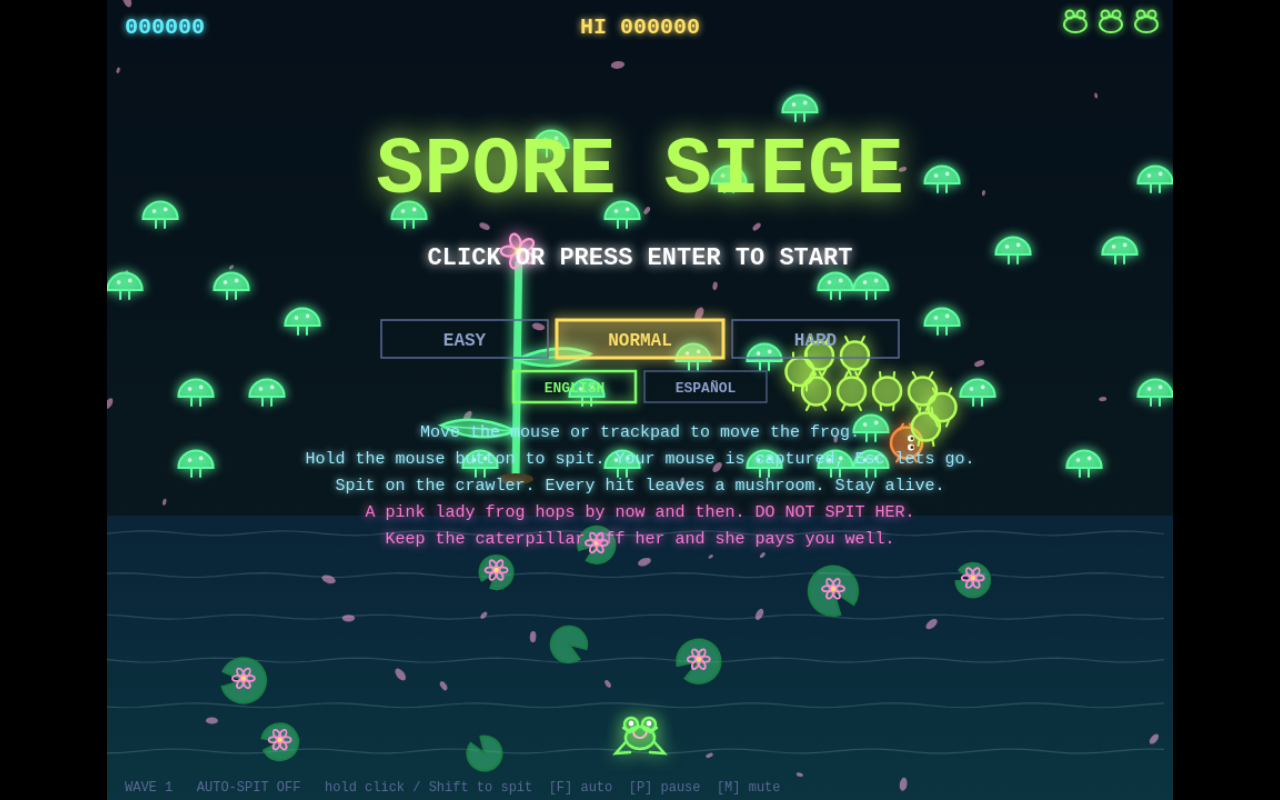
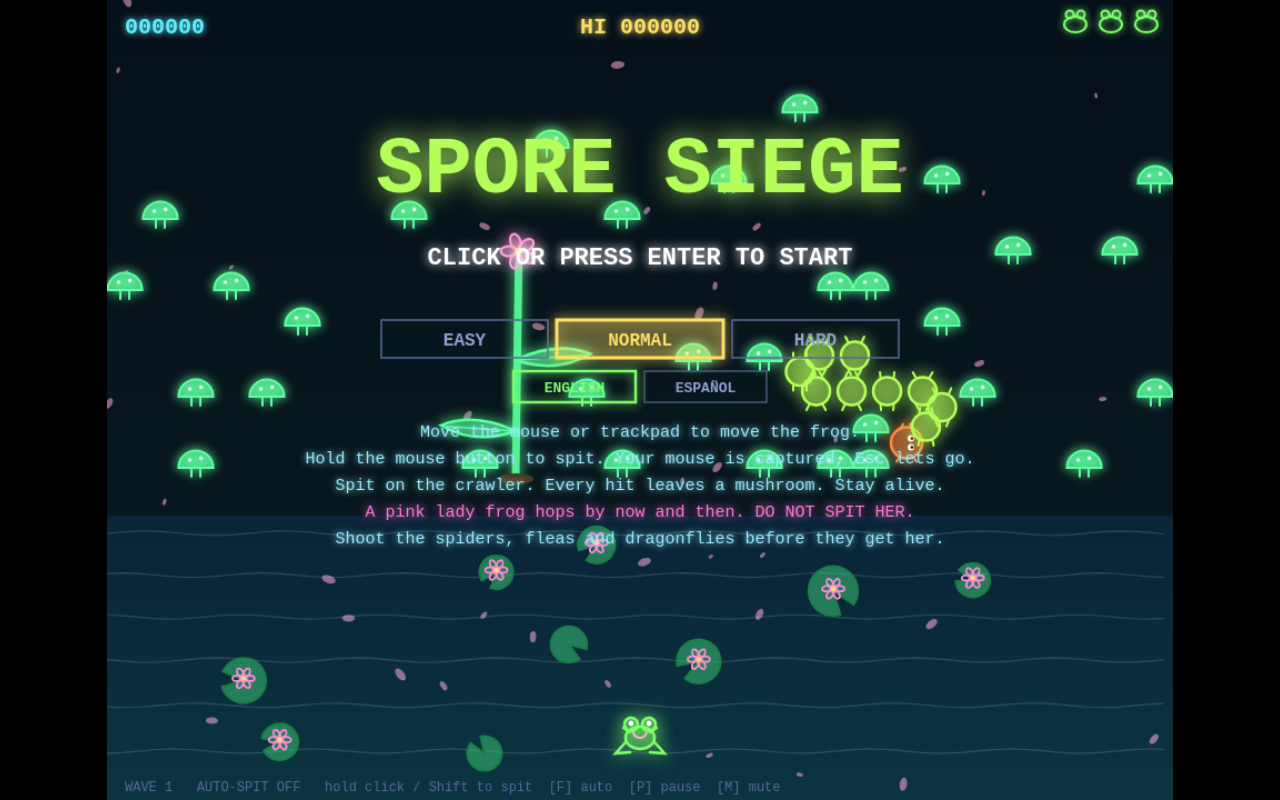
Before and after one commit to boweryking/moon-attack-, a plain HTML site: page docs/spore-siege/index.html in a window 1280 px wide. Drawn offline with Linux system fonts and the light colour scheme; animation ran at ten frames a second.

Commit message:
Spore Siege: lady frog now killed by spider/flea/scorpion/dragonflies, not the caterpillar; updated instructions
Co-Authored-By: Claude Sonnet 5.5 <noreply@anthropic.com>
Claude-Session: https://claude.ai/code/session_01N8XB2KBaB6aHxcjFUhZvv9

```diff
--- a/docs/spore-siege/index.html
+++ b/docs/spore-siege/index.html
@@ -30,12 +30,12 @@ const DIFFS = { easy: { lives: 5, tick: 1.3, heads: .5, enemy: 1.6, spd: .8 }, n
 let diff = 'normal'; try { diff = localStorage.getItem('spore-diff') || 'normal'; } catch (e) {} if (!DIFFS[diff]) diff = 'normal'; let D = DIFFS[diff];
 const TXT = {
   en: { tap_start: 'TAP TO START', click_start: 'CLICK OR PRESS ENTER TO START', hi: 'HI ', over: 'GAME OVER', score: 'SCORE ', tap_again: 'TAP TO PLAY AGAIN', click_again: 'CLICK OR PRESS ENTER TO PLAY AGAIN', paused: 'PAUSED', tap_resume: 'TAP TO RESUME', click_resume: 'PRESS P OR CLICK TO RESUME', wave: 'WAVE ', autospit: 'AUTO-SPIT ', on: 'ON', off: 'OFF', keys: '   hold click / Shift to spit  [F] auto  [P] pause  [M] mute',
-    extra: 'EXTRA FROG', ghost: 'GHOST BUTTERFLY', freed: 'FREED!', lost: 'LOST HER', cursed: 'CURSED! NO SPITTING', made: 'SHE MADE IT! +2000', hexed: 'HEXED ', dont: "DON'T SPIT!", ladyfrog: 'LADY FROG!', donther: "DON'T SPIT HER.", keepaway: 'KEEP THE CATERPILLAR AWAY!', easy: 'EASY', normal: 'NORMAL', hard: 'HARD', diff: 'DIFFICULTY', lang: 'LANGUAGE', prizewon: 'PRIZE WON', ladies: 'LADIES ', loaded: 'LOADING...',
-    l_portrait: ['Touch and drag to move the frog.', 'He spits while your finger is down.', 'Hit the glowing crawler.', 'Do not let it reach you.', 'A pink lady frog will hop by.', 'DO NOT SPIT HER. Protect her!'], l_touch: ['Touch and drag to move the frog. He spits while your finger is down.', 'Hit the glowing crawler. Do not let it reach you.', 'A pink lady frog hops by now and then.', 'DO NOT SPIT HER. Keep the caterpillar off her!'], l_desk: ['Move the mouse or trackpad to move the frog.', 'Hold the mouse button to spit. Your mouse is captured, Esc lets go.', 'Spit on the crawler. Every hit leaves a mushroom. Stay alive.', 'A pink lady frog hops by now and then. DO NOT SPIT HER.', 'Keep the caterpillar off her and she pays you well.'],
+    extra: 'EXTRA FROG', ghost: 'GHOST BUTTERFLY', freed: 'FREED!', lost: 'LOST HER', cursed: 'CURSED! NO SPITTING', made: 'SHE MADE IT! +2000', hexed: 'HEXED ', dont: "DON'T SPIT!", ladyfrog: 'LADY FROG!', donther: "DON'T SPIT HER.", keepaway: 'KEEP THE BUGS AWAY FROM HER!', easy: 'EASY', normal: 'NORMAL', hard: 'HARD', diff: 'DIFFICULTY', lang: 'LANGUAGE', prizewon: 'PRIZE WON', ladies: 'LADIES ', loaded: 'LOADING...',
+    l_portrait: ['Touch and drag to move the frog.', 'He spits while your finger is down.', 'Hit the glowing crawler.', 'Do not let it reach you.', 'A pink lady frog will hop by.', 'DO NOT SPIT HER. Protect her!'], l_touch: ['Touch and drag to move the frog. He spits while your finger is down.', 'Hit the glowing crawler. Do not let it reach you.', 'A pink lady frog hops by now and then.', 'DO NOT SPIT HER. Shoot the bugs before they get her!'], l_desk: ['Move the mouse or trackpad to move the frog.', 'Hold the mouse button to spit. Your mouse is captured, Esc lets go.', 'Spit on the crawler. Every hit leaves a mushroom. Stay alive.', 'A pink lady frog hops by now and then. DO NOT SPIT HER.', 'Shoot the spiders, fleas and dragonflies before they get her.'],
     themes: ['SPRING MEADOW', 'SUMMER GARDEN', 'AUTUMN ORCHARD', 'WINTER POND'] },
   es: { tap_start: 'TOCA PARA EMPEZAR', click_start: 'CLIC O ENTER PARA EMPEZAR', hi: 'MÁX ', over: 'FIN DEL JUEGO', score: 'PUNTOS ', tap_again: 'TOCA PARA JUGAR DE NUEVO', click_again: 'CLIC O ENTER PARA JUGAR DE NUEVO', paused: 'PAUSA', tap_resume: 'TOCA PARA SEGUIR', click_resume: 'PULSA P O HAZ CLIC PARA SEGUIR', wave: 'NIVEL ', autospit: 'AUTO-ESCUPIR ', on: 'SÍ', off: 'NO', keys: '   mantén clic / Shift para escupir  [F] auto  [P] pausa  [M] mudo',
-    extra: '¡RANA EXTRA!', ghost: 'MARIPOSA FANTASMA', freed: '¡LIBRE!', lost: '¡LA PERDISTE!', cursed: '¡MALDITO! NO PUEDES ESCUPIR', made: '¡LO LOGRÓ! +2000', hexed: 'HECHIZO ', dont: '¡NO ESCUPAS!', ladyfrog: '¡RANA DAMA!', donther: 'NO LA ESCUPAS.', keepaway: '¡ALEJA A LA ORUGA!', easy: 'FÁCIL', normal: 'NORMAL', hard: 'DIFÍCIL', diff: 'DIFICULTAD', lang: 'IDIOMA', prizewon: 'PREMIO GANADO', ladies: 'RANAS DAMA ', loaded: 'CARGANDO...',
-    l_portrait: ['Toca y arrastra para mover la rana.', 'Escupe mientras tu dedo toca la pantalla.', 'Pégale a la oruga brillante.', 'No dejes que te alcance.', 'Pasará una rana dama rosa.', '¡NO LA ESCUPAS! Salva a 3 y ganas un premio.'], l_touch: ['Toca y arrastra para mover la rana. Escupe mientras tu dedo toca.', 'Pégale a la oruga brillante. No dejes que te alcance.', 'De vez en cuando pasa una rana dama rosa.', '¡NO LA ESCUPAS! Salva a 3 y ganas un premio.'], l_desk: ['Mueve el mouse o el trackpad para mover la rana.', 'Mantén el botón para escupir. El mouse se captura, Esc lo suelta.', 'Escúpele a la oruga. Cada golpe deja un hongo. Sigue con vida.', 'De vez en cuando pasa una rana dama rosa. ¡NO LA ESCUPAS!', 'Salva a 3 ranas dama y ganas un premio.'],
+    extra: '¡RANA EXTRA!', ghost: 'MARIPOSA FANTASMA', freed: '¡LIBRE!', lost: '¡LA PERDISTE!', cursed: '¡MALDITO! NO PUEDES ESCUPIR', made: '¡LO LOGRÓ! +2000', hexed: 'HECHIZO ', dont: '¡NO ESCUPAS!', ladyfrog: '¡RANA DAMA!', donther: 'NO LA ESCUPAS.', keepaway: '¡ALEJA A LOS BICHOS!', easy: 'FÁCIL', normal: 'NORMAL', hard: 'DIFÍCIL', diff: 'DIFICULTAD', lang: 'IDIOMA', prizewon: 'PREMIO GANADO', ladies: 'RANAS DAMA ', loaded: 'CARGANDO...',
+    l_portrait: ['Toca y arrastra para mover la rana.', 'Escupe mientras tu dedo toca la pantalla.', 'Pégale a la oruga brillante.', 'No dejes que te alcance.', 'Pasará una rana dama rosa.', '¡NO LA ESCUPAS! Cuídala de los bichos. Salva a 3 y ganas un premio.'], l_touch: ['Toca y arrastra para mover la rana. Escupe mientras tu dedo toca.', 'Pégale a la oruga brillante. No dejes que te alcance.', 'De vez en cuando pasa una rana dama rosa.', '¡NO LA ESCUPAS! Cuídala de los bichos. Salva a 3 y ganas un premio.'], l_desk: ['Mueve el mouse o el trackpad para mover la rana.', 'Mantén el botón para escupir. El mouse se captura, Esc lo suelta.', 'Escúpele a la oruga. Cada golpe deja un hongo. Sigue con vida.', 'De vez en cuando pasa una rana dama rosa. ¡NO LA ESCUPAS!', 'Dispara a arañas, pulgas y libélulas antes de que la atrapen. Salva a 3 y ganas un premio.'],
     themes: ['PRADO DE PRIMAVERA', 'JARDÍN DE VERANO', 'HUERTO DE OTOÑO', 'ESTANQUE DE INVIERNO'] },
 };
 const t = k => (TXT[LANG] && TXT[LANG][k]) || TXT.en[k] || k;
@@ -175,7 +175,7 @@ function stepSeg(s) {
 }
 const segXY = s => { const k = clamp(tickT / tickLen, 0, 1); return [lerp(cx(s.pc), cx(s.c), k), lerp(cyy(s.pr), cyy(s.r), k)]; };
 
-// The lady frog: she hops across the field, trash-talking. Get her across safely for a big bonus. Spit her and you are hexed; let the caterpillar eat her and you lose the bonus.
+// The lady frog: she hops across the field, trash-talking. Get her across safely for a big bonus. Spit her and you are hexed; let a bug get her and you lose the bonus.
 function spawnLady() {
   const dir = Math.random() < .5 ? 1 : -1, low = worms.reduce((m, w) => Math.max(m, ...w.map(s => s.r)), 0), row = clamp(low + 2, 3, ZONE - 1);
   let seen = 0; try { seen = +localStorage.getItem('spore-lady') || 0; localStorage.setItem('spore-lady', String(seen + 1)); } catch (e) {}
@@ -192,7 +192,8 @@ function updateLady(dt) {
   const l = lady; if (l.dead > 0) { l.dead -= dt; if (l.dead <= 0) lady = null; return; }
   const HOP = .5, CYC = .72, ph = l.hopT % CYC, moving = ph < HOP; l.hopT += dt;
   if (moving) l.x += l.dir * (W / 11) * (CYC / HOP) * dt; l.y = cyy(l.row) - (moving ? Math.sin(Math.PI * ph / HOP) * 20 : 0);
-  let near = 1e9; for (const w of worms) for (const sg of w) { const [x, y] = segXY(sg), d = Math.hypot(x - l.x, y - cyy(l.row)); near = Math.min(near, d); if (d < 22) { killLady('worm'); return; } }
+  let near = 1e9; const foes = []; if (spider) foes.push([spider.x, spider.y]); if (flea) foes.push([flea.x, flea.y]); if (scorp) foes.push([scorp.x, cyy(scorp.row)]); for (const d of dragons) foes.push([d.x, d.y]);
+  for (const [x, y] of foes) { const d = Math.hypot(x - l.x, y - l.y); near = Math.min(near, d); if (d < 30) { killLady('foe'); return; } }
   if (near < 150 && ladyEekT <= 0) { ladySay('lady_eek'); ladyEekT = 8; }
   l.talkT -= dt; if (l.talkT <= 0) { ladySay(['lady_taunt1', 'lady_taunt2', 'lady_taunt3', 'lady_taunt4'][l.taunt++ % 4]); l.talkT = rnd(6, 8); }
   if ((l.dir > 0 && l.x > W + 26) || (l.dir < 0 && l.x < -26)) { lady = null; ladySaved++; ladyT = rnd(24, 38); score += 2000; if (score > hi) hi = score; texts.push({ x: W / 2, y: H * .45, t: 2, s: t('made') }); boom(W / 2, H * .45, 30, '#ff7ad9', 160); ladySay('lady_saved'); sfx.life(); checkPrize(); }
```
